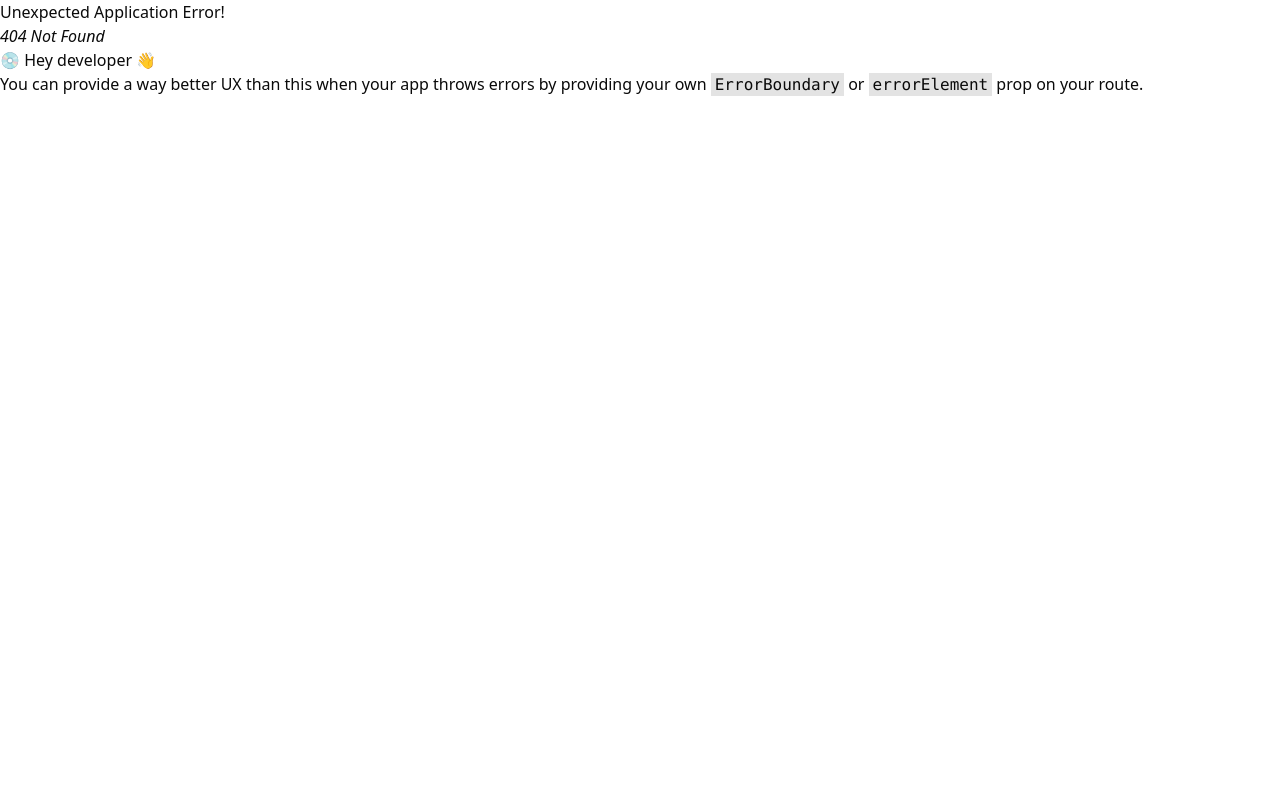
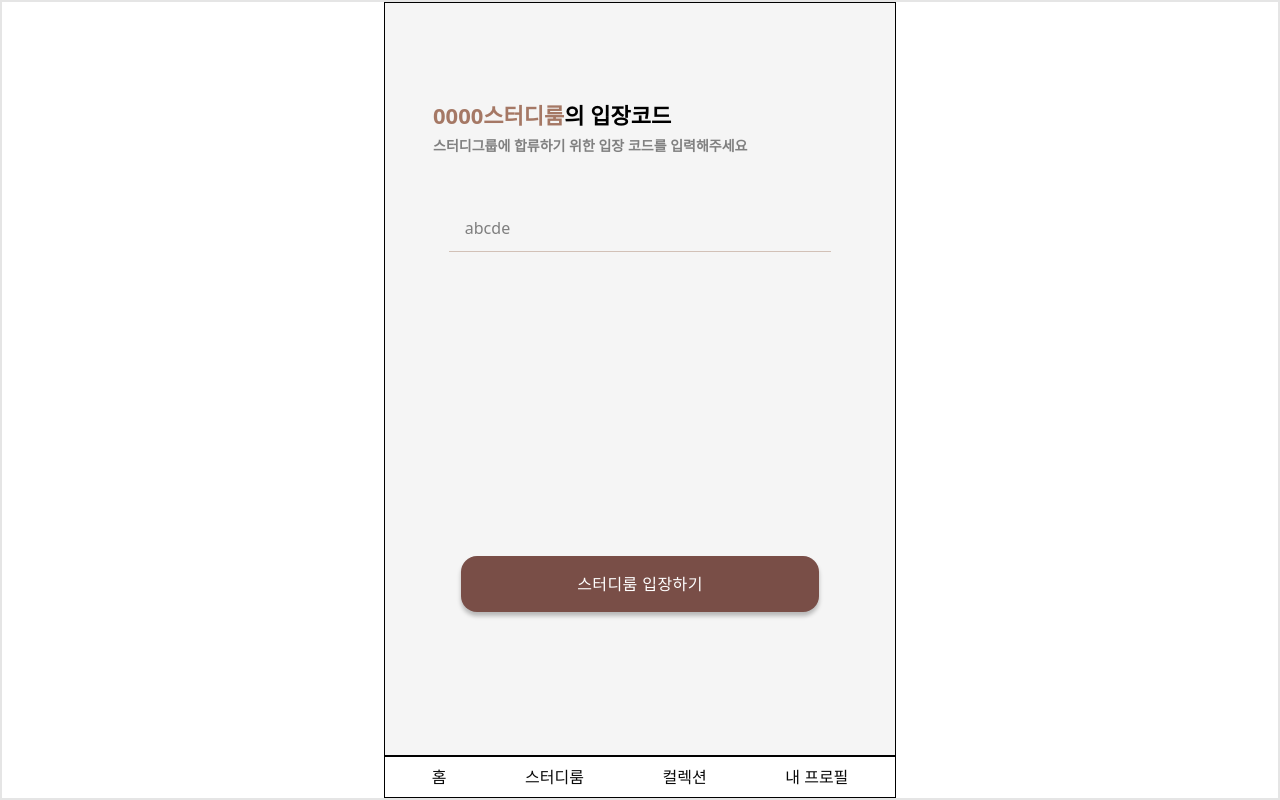
Before and after one commit to StudyMeotsa/FE_React, a React (Vite) app: page /enter in a window 1280 px wide. Before the commit this address had no page. Built offline with nearby package versions, Linux system fonts and the light colour scheme; the HTML template or start-up script is replaced by a standard one.

Commit message:
Feat: 스터디룸 입장페이지 구현

```diff
--- a/src/App.tsx
+++ b/src/App.tsx
@@ -6,6 +6,7 @@ import CollectionPage from './pages/CollectionPage';
 import StudyRoomPage from './pages/StudyRoomPage';
 import MyPage from './pages/MyPage';
 import StudyRoomCreate from './pages/StudyRoomCreate';
+import EnterPage from './pages/EnterPage';
 
 function App() {
   const router = createBrowserRouter([
@@ -17,6 +18,7 @@ function App() {
         { path: '/studyroom', element: <StudyRoomPage /> },
         { path: '/my', element: <MyPage /> },
         { path: '/studyroomCreate', element: <StudyRoomCreate /> },
+        { path: '/enter', element: <EnterPage /> },
       ],
     },
   ]);
--- a/src/components/StudyRoom/PlusModal.tsx
+++ b/src/components/StudyRoom/PlusModal.tsx
@@ -22,11 +22,13 @@ export default function PlusModal() {
         <Link to='/studyroomCreate'>
           <S.Modal>생성하기</S.Modal>
         </Link>
-        <S.Modal
-          $color='#DBCEC4'
-          $textColor='black'>
-          입장하기
-        </S.Modal>
+        <Link to='/enter'>
+          <S.Modal
+            $color='#DBCEC4'
+            $textColor='black'>
+            입장하기
+          </S.Modal>
+        </Link>
       </S.ModalWrapper>
     </>
   );
--- /dev/null
+++ b/src/pages/EnterPage.tsx
@@ -0,0 +1,55 @@
+import styled from 'styled-components';
+import CustomButton from '@/components/ui/CustomButton';
+
+const Container = styled.div`
+  display: flex;
+  flex-direction: column;
+  align-items: center;
+  height: 100%;
+  background-color: #f5f5f5;
+  gap: 2rem;
+  padding: 3rem 1rem;
+`;
+
+const TextContainer = styled.div`
+  align-self: flex-start;
+  margin: 3rem 2rem;
+  font-size: 22px;
+  font-weight: bold;
+  margin-bottom: 1rem;
+`;
+
+const Box = styled.input`
+  width: 80%;
+  height: 3rem;
+  border-bottom: 1px solid #d2c1b7;
+  padding-left: 1rem;
+  outline: none;
+`;
+
+export default function EnterPage() {
+  return (
+    <Container>
+      <TextContainer>
+        <p style={{ marginBottom: '0.2rem' }}>
+          <span style={{ color: '#A57865' }}>0000스터디룸</span>
+          <span style={{ color: 'black' }}>의 입장코드</span>
+        </p>
+
+        <p style={{ fontSize: '14px', WebkitTextFillColor: 'gray' }}>
+          스터디그룹에 합류하기 위한 입장 코드를 입력해주세요
+        </p>
+      </TextContainer>
+      <Box
+        type='text'
+        placeholder='abcde'
+        style={{ marginBottom: '17rem' }}
+      />
+      <CustomButton
+        label='스터디룸 입장하기'
+        size='large'
+        color='darkBrown'
+      />
+    </Container>
+  );
+}
```
